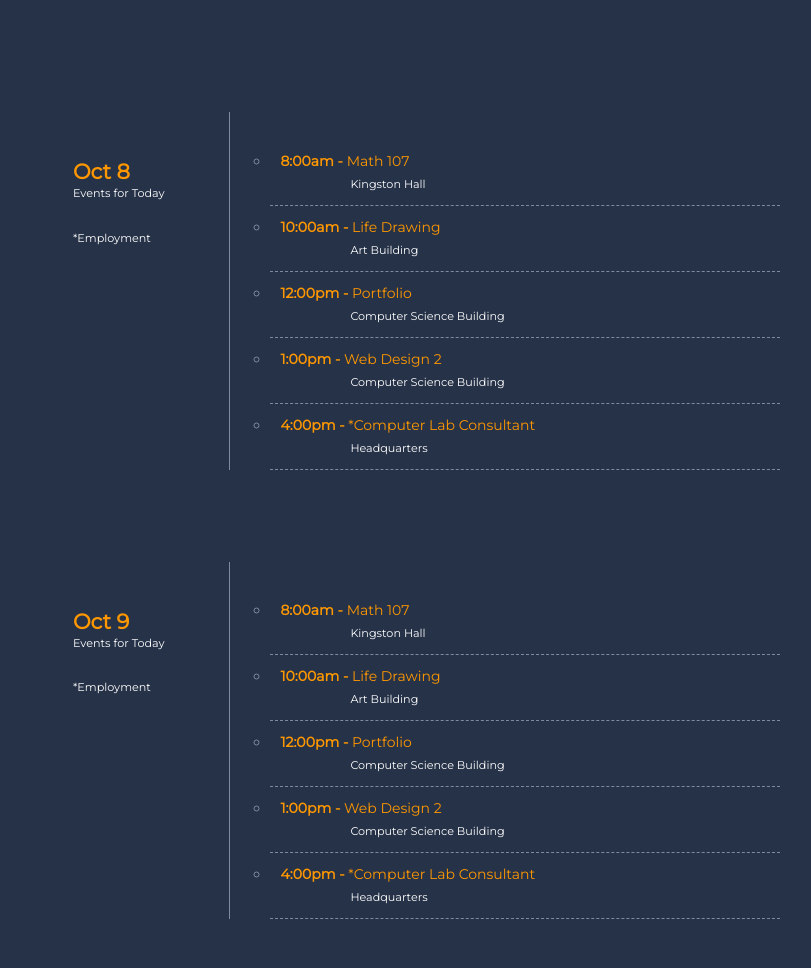
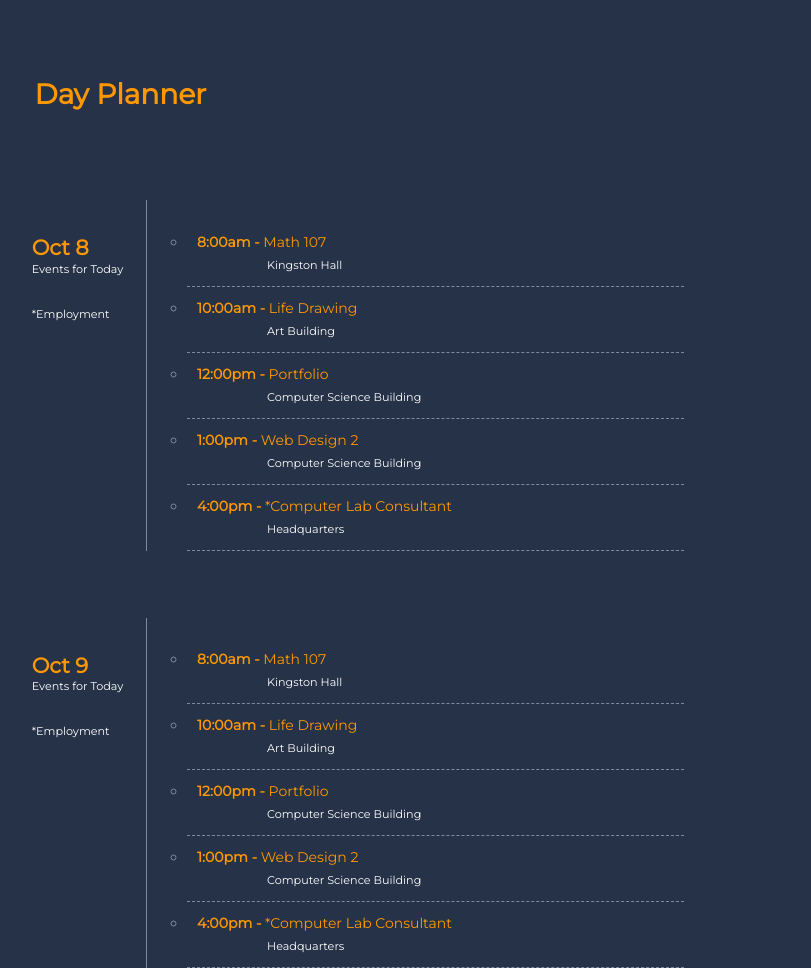
Before and after one commit to DavisAustin/p2-dashboard, a plain HTML site: page day-planner/index.html in a window 1280 px wide. Shown: the whole page, without its empty margins (127-938 px from the left). Before the commit the page ends 919 px from the top, so only its background shows below. Drawn offline with nearby package versions, Linux system fonts and the light colour scheme.

Commit message:
Added Day Planner Title

```diff
--- a/day-planner/css/styles.css
+++ b/day-planner/css/styles.css
@@ -8,6 +8,7 @@ body {
   background: #263248;
   color: #7E8AA2;
   font-family: 'Montserrat', sans-serif;
+  max-width: 950px;
 }
 
 
@@ -75,3 +76,8 @@ h3 {padding: 0; margin: 0;}
     color: #fff;
     margin-left: 70px;
 }
+
+.day-planner {
+  color: #FF9800;
+  margin: 8% 0 0 17%;
+}
--- a/day-planner/index.html
+++ b/day-planner/index.html
@@ -17,6 +17,9 @@
 </head>
 
 <body>
+
+      <div class="header">
+      <h1 class="day-planner">Day Planner</h1>
        <ul class="main">
       <li class="date">
         <h3>Oct 8</h3>
```
